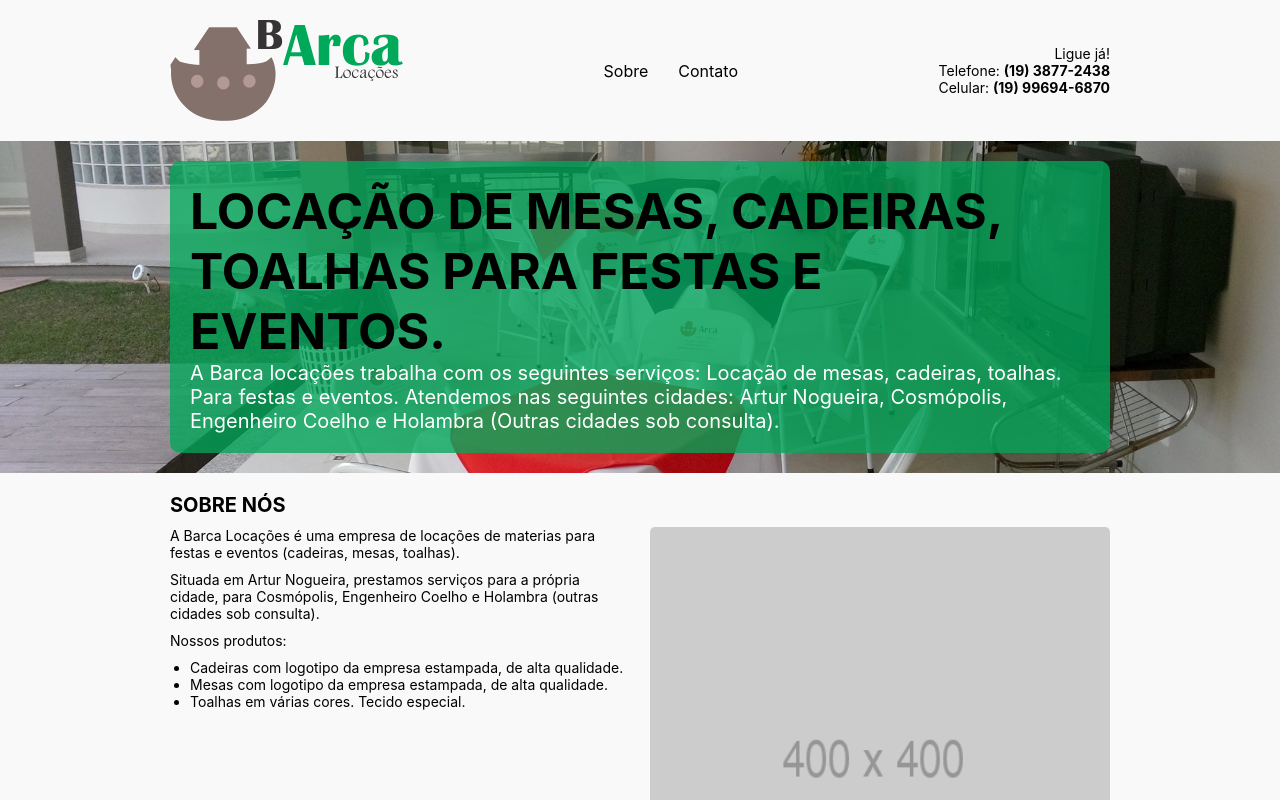
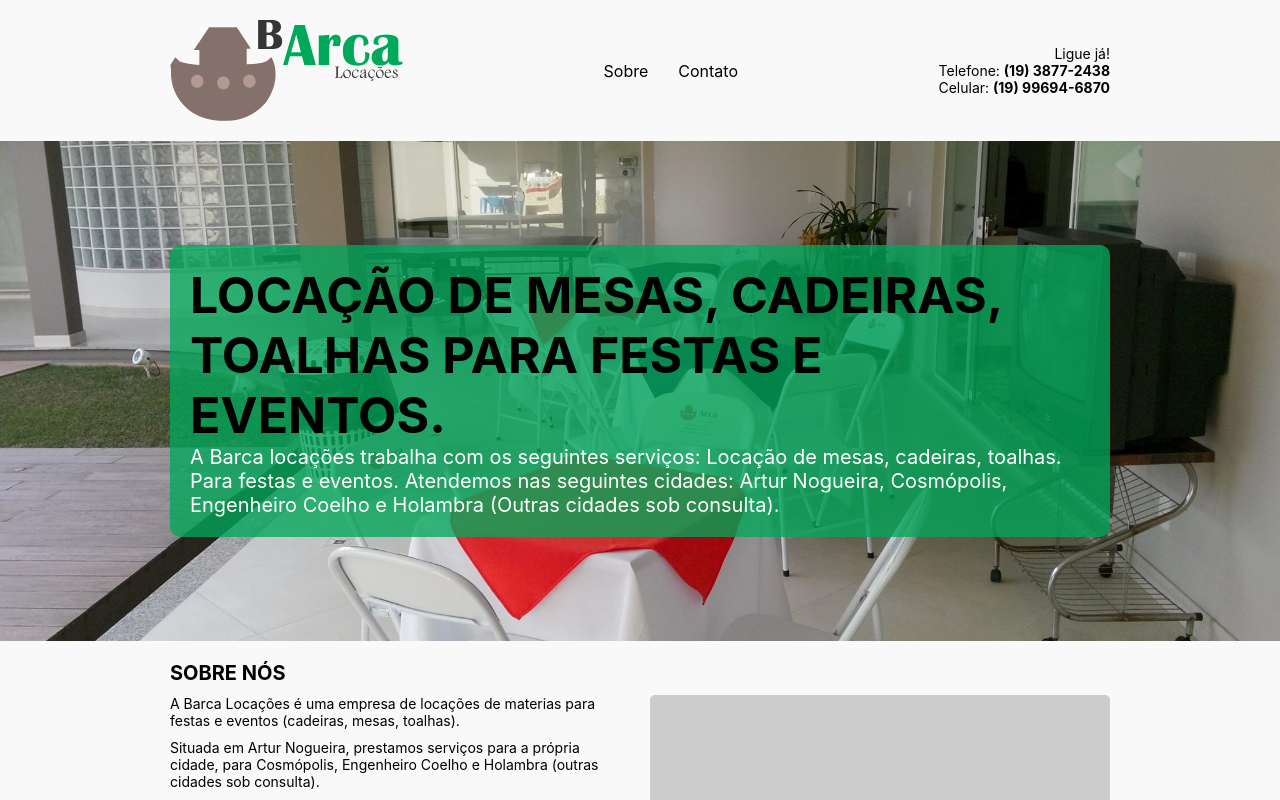
Before and after one commit to alissonph/barca-locacoes-landing-page, a Next.js app: page / in a window 1280 px wide. Shown: the top 800 px of the page. Built offline with nearby package versions, Linux system fonts and the light colour scheme.

Commit message:
Adjusting background image size

```diff
--- a/src/components/Content/styles.module.scss
+++ b/src/components/Content/styles.module.scss
@@ -28,6 +28,7 @@
   flex-direction: row;
   gap: 2rem;
   font-size: 1.4rem;
+  margin-bottom: 1rem;
 
   @include responsiveMax($screen-sm) {
     flex-direction: column;
--- a/src/styles/Home.module.scss
+++ b/src/styles/Home.module.scss
@@ -14,8 +14,10 @@
   display: flex;
   flex-direction: column;
   align-items: center;
+  justify-content: center;
 
   width: 100vw;
+  height: 500px;
   background-image: url("/cadeiras.jpg");
   background-size: cover;
   background-position: center;
```
